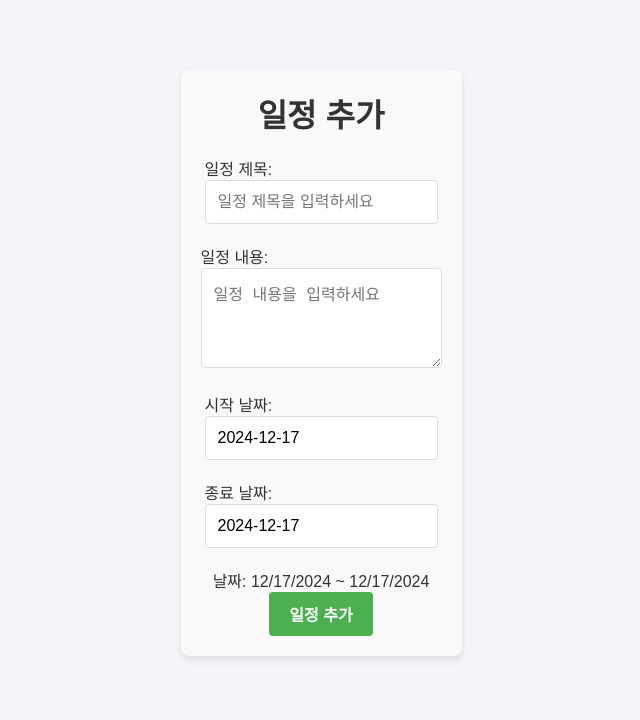
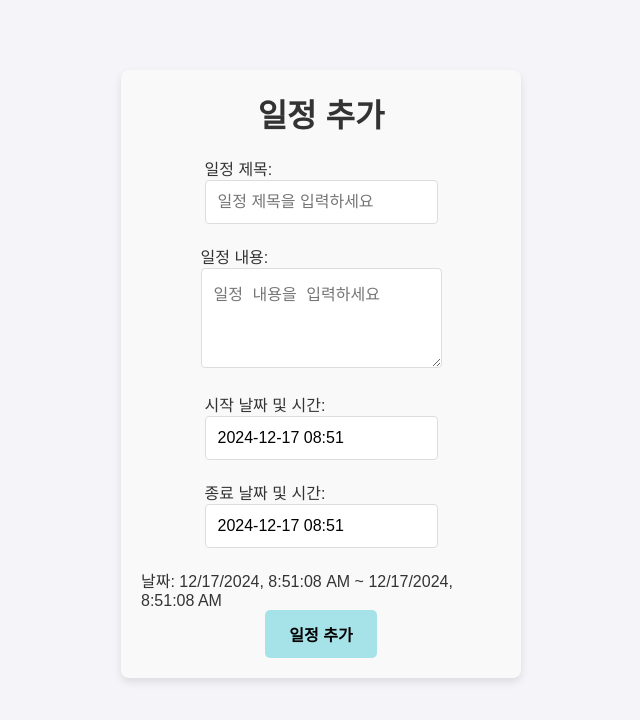
Before and after one commit to minjukim96412/todolist_front, a React (Create React App) app in the folder todolist/: page /create-todo in a window 1280 px wide. Shown: the top 720 px of the page, without its empty margins (319-959 px from the left). Built offline with nearby package versions, Linux system fonts and the light colour scheme; no server answers.

Commit message:
update:일정화면 수정

```diff
--- a/todolist/src/Calendar.js
+++ b/todolist/src/Calendar.js
@@ -26,6 +26,16 @@ const CalendarComponent = () => {
       navigate('/');
     }
   }, [user, navigate]);
+
+  const formatDate = (date) => {
+    const d = new Date(date);
+    const year = d.getFullYear();
+    const month = String(d.getMonth() + 1).padStart(2, '0');
+    const day = String(d.getDate()).padStart(2, '0');
+    const hours = String(d.getHours()).padStart(2, '0');
+    const minutes = String(d.getMinutes()).padStart(2, '0');
+    return `${year}-${month}-${day} ${hours}:${minutes}`;
+  };
 
   // 전체 일정 가져오기 및 필터링
   const fetchAllTodos = useCallback(async () => {
@@ -141,7 +151,7 @@ const CalendarComponent = () => {
         );
       });
 
-      return hasTodo ? <span className="todo-icon">📅</span> : null;
+      return hasTodo ? <span className="todo-icon">💕</span> : null;
     }
     return null;
   };
@@ -177,9 +187,11 @@ const CalendarComponent = () => {
   return (
     <div className="calendar-container">
       <header>
-        <h2>To-Do List</h2>
-        <p>{user.nickname}</p>
-        <button onClick={handleLogout}>Logout</button>
+        <h2>TODO LIST</h2>
+        <p>
+          <span className="nickname">{user.nickname}</span> 님 환영합니다!
+        </p>
+        <button className='logoutBtn' onClick={handleLogout}>LOGOUT</button>
       </header>
 
       <div className="calendar-wrapper">
@@ -246,13 +258,15 @@ const CalendarComponent = () => {
         </div>
       </div>
 
+
+
       {showModal && selectedTodo && (
         <div className="modal">
           <div className="modal-content">
             <h3>{selectedTodo.title}</h3>
-            <p><strong>시작일:</strong> {new Date(selectedTodo.startDate).toLocaleDateString()}</p>
-            <p><strong>종료일:</strong> {new Date(selectedTodo.endDate).toLocaleDateString()}</p>
-            <p><strong>내용:</strong> {selectedTodo.description}</p>
+            <p><strong>시작일:</strong> {formatDate(selectedTodo.startDate)}</p>
+            <p><strong>종료일:</strong> {formatDate(selectedTodo.endDate)}</p>
+            <p><strong>내용:</strong> {selectedTodo.content}</p>
             <button onClick={handleEdit}>수정하기</button>
             <button onClick={handleDelete}>삭제하기</button>
             <button onClick={closeModal}>닫기</button>
--- a/todolist/src/CreateTodo.js
+++ b/todolist/src/CreateTodo.js
@@ -11,10 +11,12 @@ const CreateTodoPage = () => {
   const [todoContent, setTodoContent] = useState('');
   const [startDate, setStartDate] = useState(new Date());
   const [endDate, setEndDate] = useState(new Date());
+  const user = JSON.parse(sessionStorage.getItem('user') || '{}');
 
   const handleSubmit = async () => {
     try {
       const response = await axios.post('http://localhost:8888/api/todos', {
+        memId: user.memId,
         title: todoTitle,
         content: todoContent,
         startDate: startDate,
@@ -53,28 +55,34 @@ const CreateTodoPage = () => {
       </div>
 
       <div>
-        <p>시작 날짜:</p>
+        <p>시작 날짜 및 시간:</p>
         <DatePicker
           selected={startDate}
           onChange={(date) => setStartDate(date)}
-          dateFormat="yyyy-MM-dd"
+          dateFormat="yyyy-MM-dd HH:mm"
+          showTimeSelect
+          timeFormat="HH:mm"
+          timeIntervals={30} // 30분 단위로 선택
           className="date-picker"
         />
       </div>
 
       <div>
-        <p>종료 날짜:</p>
+        <p>종료 날짜 및 시간:</p>
         <DatePicker
           selected={endDate}
           onChange={(date) => setEndDate(date)}
-          dateFormat="yyyy-MM-dd"
+          dateFormat="yyyy-MM-dd HH:mm"
+          showTimeSelect
+          timeFormat="HH:mm"
+          timeIntervals={30} // 30분 단위로 선택
           minDate={startDate}
           className="date-picker"
         />
       </div>
 
       <div>
-        <p>날짜: {startDate.toLocaleDateString()} ~ {endDate.toLocaleDateString()}</p>
+        <p>날짜: {startDate.toLocaleString()} ~ {endDate.toLocaleString()}</p>
       </div>
 
       <button onClick={handleSubmit}>일정 추가</button>
--- a/todolist/src/calendar.css
+++ b/todolist/src/calendar.css
@@ -6,7 +6,7 @@
 
   body {
     font-family: 'Arial', sans-serif;
-    background-color: #f4f6f9;
+    background-color: #F6F6F6;
     color: #333;
     padding: 20px;
   }
@@ -16,6 +16,7 @@
     justify-content: space-between;
     align-items: center;
     text-align: center;
+    background-color: #F6F6F6;
     color: #333;
     padding: 15px 30px;
     border-radius: 8px;
@@ -23,23 +24,16 @@
   }
 
   header h2 {
-    font-size: 24px;
+    font-size: 40px;
+    width: 40%;
     font-weight: bold;
+    margin: 0;
+    margin-left: 10%;
   }
 
   header p {
     font-size: 16px;
     margin: 0;
-  }
-
-  button {
-    background-color: #4CAF50;
-    color: white;
-    padding: 10px 20px;
-    border: none;
-    border-radius: 4px;
-    cursor: pointer;
-    transition: background-color 0.3s ease;
   }
 
   button:disabled {
@@ -50,7 +44,6 @@
   .calendar-container {
     max-width: 1200px;
     min-width: 600px;
-    margin: 30px auto;
     padding: 20px;
     background-color: white;
     border-radius: 8px;
@@ -68,14 +61,16 @@
     border-radius: 8px;
     box-shadow: 0 4px 8px rgba(0, 0, 0, 0.1);
     width: 100%;
+    height: 100%;
     align-items: center;
   }
   .react-calendar__navigation {
     display: flex;
   }
   .react-calendar__navigation button{
-    background-color: #f4f6f9;
+    background-color: #AAAAAA;
     color: #333;
+    border-radius: 0;
   }
 
   .react-calendar__viewContainer button{
@@ -84,11 +79,15 @@
   }
 
   .react-calendar__tile{
-    height: 65px;
+    height: 75px;
+  }
+
+  .react-calendar__tile--active:enabled:hover, .react-calendar__tile--active:enabled:focus {
+    background: #CBF1F5;
   }
 
   .react-calendar__tile.react-calendar__tile--now.react-calendar__tile--active.react-calendar__tile--range.react-calendar__tile--rangeStart.react-calendar__tile--rangeEnd.react-calendar__tile--rangeBothEnds.react-calendar__month-view__days__day{
-    background-color: hotpink;
+    background-color: #FFC7C7;
   }
   .react-calendar__month-view__weekdays__weekday {
     text-align: center;
@@ -141,7 +140,7 @@
   .add-todo button {
     padding: 12px 20px;
     font-size: 16px;
-    background-color: #4CAF50;
+    background-color: skyblue;
     color: white;
     border-radius: 4px;
     cursor: pointer;
@@ -217,14 +216,6 @@
     background-color: #45a049;
   }
 
-  header {
-    display: flex;
-    justify-content: space-between;
-    width: 100%;
-    max-width: 1200px;
-    padding: 10px 20px;
-  }
-
   .calendar-wrapper {
     display: flex;
     justify-content: space-between;
@@ -237,7 +228,7 @@
   }
 
   .calendar-right {
-    background-color: #f9f9f9;
+    background-color: #FFE2E2;
     padding: 15px;
     border-radius: 8px;
     box-shadow: 0 4px 8px rgba(0, 0, 0, 0.1);
@@ -255,10 +246,6 @@
   .today-schedule ul {
     list-style: none;
     padding-left: 0;
-  }
-
-  .today-schedule li {
-    padding: 5px 0;
   }
 
 
@@ -321,3 +308,13 @@
   background-color: red; /* 선 색상 */
   z-index: -1;  /* 선이 날짜 위로 가도록 설정 */
 }
+
+button {
+  background-color: #A6E3E9;
+}
+
+.nickname {
+  font-size: 25px;
+  font-weight: bold;
+  color: #71C9CE;
+}
```
